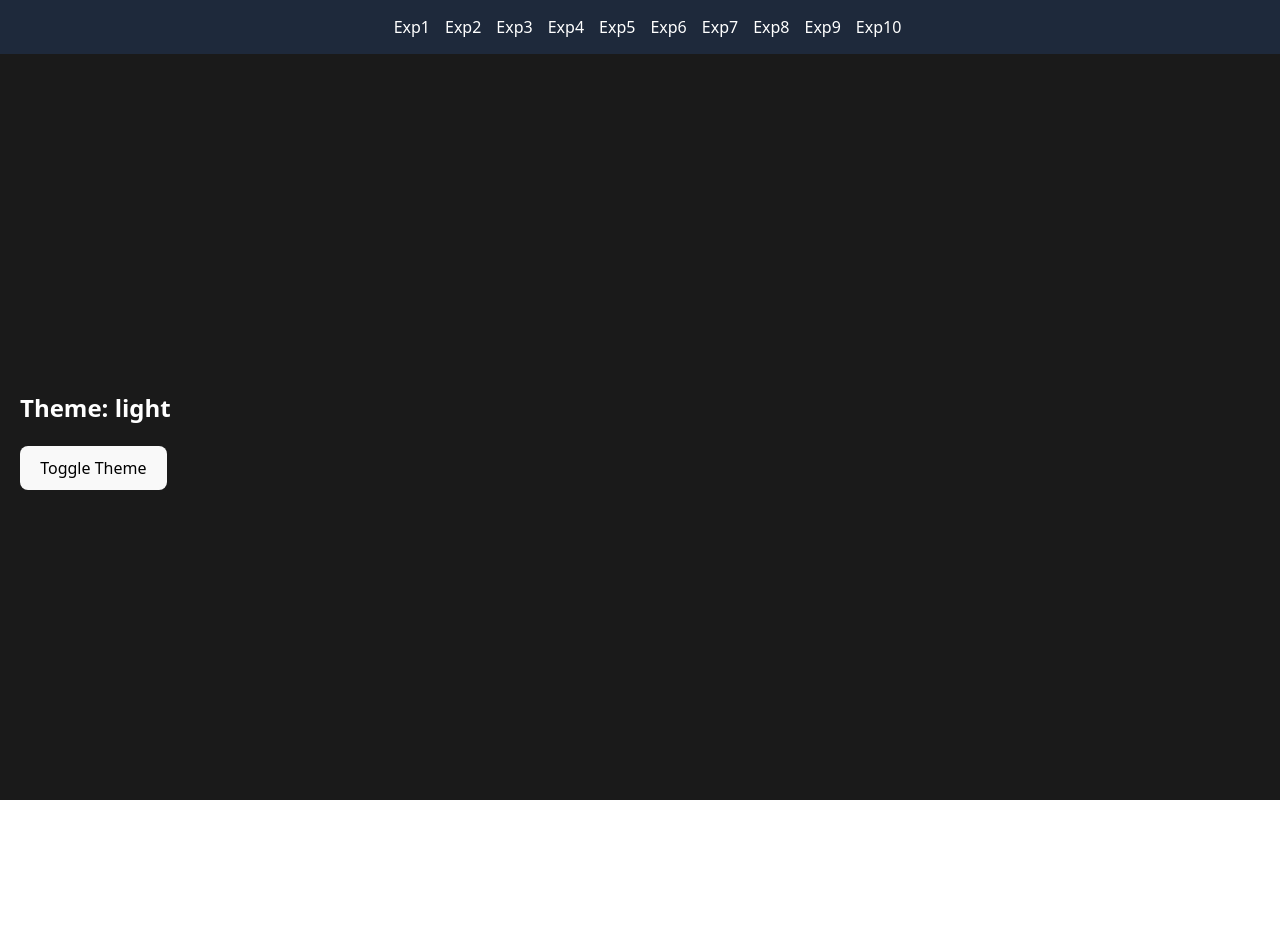
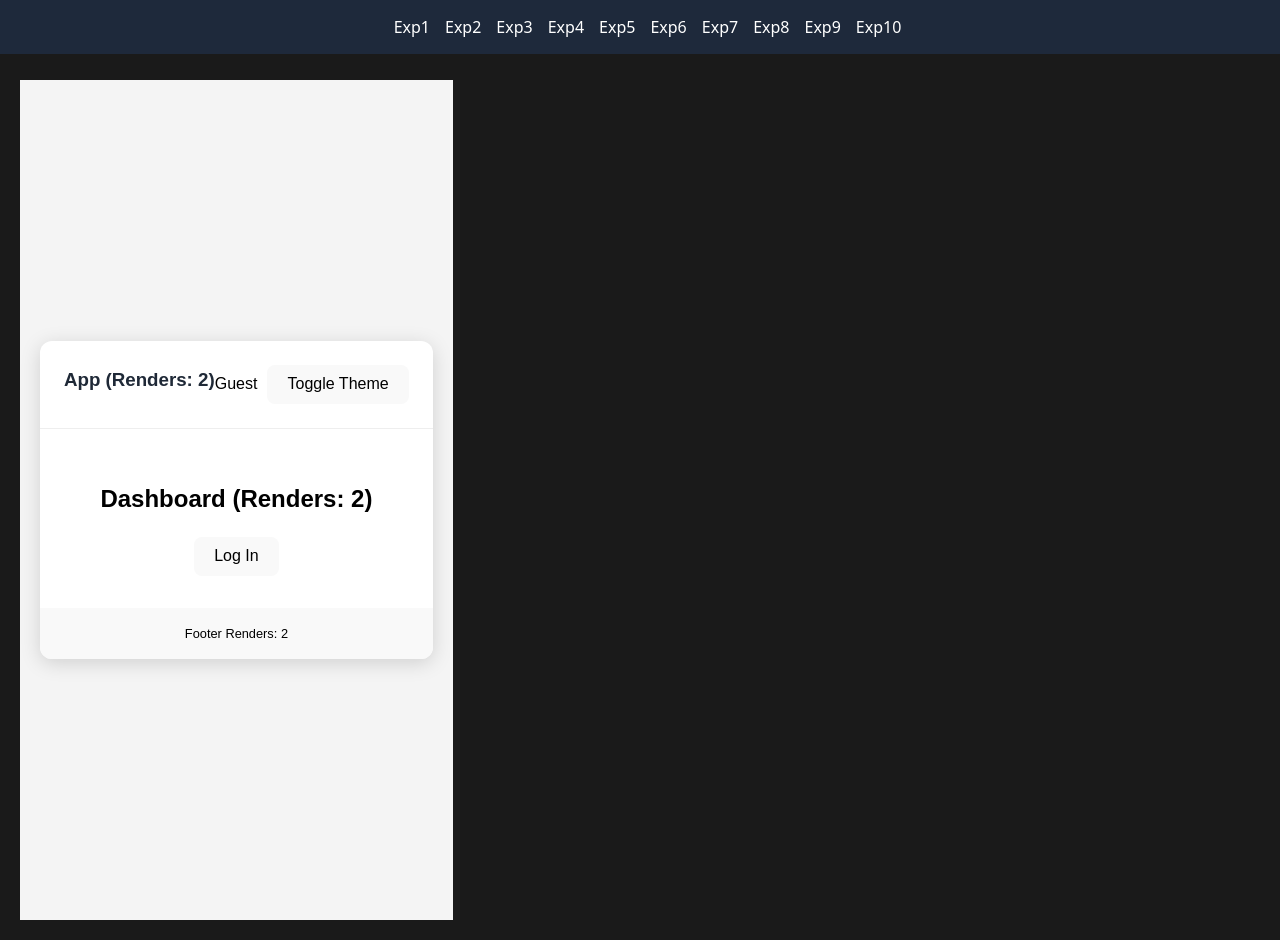
Before and after one commit to shomyasarthakdixit-gif/Fed_Lab, a React (Vite) app: page /exp8 in a window 1280 px wide. Before the commit the page ends 800 px from the top, so only its background shows below. Built offline with nearby package versions, Linux system fonts and the light colour scheme.

Commit message:
updated commit

```diff
--- a/src/experiments/Exp-8.jsx
+++ b/src/experiments/Exp-8.jsx
@@ -1,27 +1,137 @@
-import React, { createContext, useContext, useState } from "react";
+import React, { createContext, useState, useContext, useRef } from 'react';
 
+// ==========================================
+// 1. Create Contexts
+// ==========================================
 const ThemeContext = createContext();
+const AuthContext = createContext();
 
-function Child() {
-  const {theme,setTheme} = useContext(ThemeContext);
+// ==========================================
+// 2. Create Providers
+// ==========================================
+const ThemeProvider = ({ children }) => {
+  const [theme, setTheme] = useState('light');
+
+  const toggleTheme = () => {
+    setTheme((prevTheme) => (prevTheme === 'light' ? 'dark' : 'light'));
+  };
 
   return (
-    <button onClick={()=>setTheme(theme==="light"?"dark":"light")}>
-      Toggle Theme
-    </button>
+    <ThemeContext.Provider value={{ theme, toggleTheme }}>
+      {/* Centering Wrapper */}
+      <div style={{
+        display: 'flex',
+        justifyContent: 'center',
+        alignItems: 'center',
+        minHeight: '100vh',
+        backgroundColor: theme === 'light' ? '#f4f4f4' : '#1a1a1a',
+        padding: '20px'
+      }}>
+        {/* Main Content Card */}
+        <div style={{
+          width: '100%',
+          maxWidth: '800px',
+          backgroundColor: theme === 'light' ? '#ffffff' : '#222222',
+          color: theme === 'light' ? '#000000' : '#ffffff',
+          fontFamily: 'sans-serif',
+          boxShadow: '0 4px 20px rgba(0,0,0,0.15)',
+          borderRadius: '12px',
+          overflow: 'hidden'
+        }}>
+          {children}
+        </div>
+      </div>
+    </ThemeContext.Provider>
+  );
+};
+
+const AuthProvider = ({ children }) => {
+  const [user, setUser] = useState(null);
+  const login = (username) => setUser({ name: username });
+  const logout = () => setUser(null);
+
+  return (
+    <AuthContext.Provider value={{ user, login, logout }}>
+      {children}
+    </AuthContext.Provider>
+  );
+};
+
+// ==========================================
+// 3. Components
+// ==========================================
+const Navbar = () => {
+  const { theme, toggleTheme } = useContext(ThemeContext);
+  const { user, logout } = useContext(AuthContext);
+  const renderCount = useRef(0);
+  renderCount.current += 1;
+
+  return (
+    <nav style={{
+      padding: '1.5rem',
+      borderBottom: `1px solid ${theme === 'light' ? '#eee' : '#333'}`,
+      display: 'flex',
+      justifyContent: 'space-between',
+      alignItems: 'center'
+    }}>
+      <h3>App (Renders: {renderCount.current})</h3>
+      <div>
+        {user ? (
+          <button onClick={logout} style={{ marginRight: '10px' }}>Logout {user.name}</button>
+        ) : (
+          <span style={{ marginRight: '10px' }}>Guest</span>
+        )}
+        <button onClick={toggleTheme}>Toggle Theme</button>
+      </div>
+    </nav>
+  );
+};
+
+const UserProfile = () => {
+  const { user, login } = useContext(AuthContext);
+  const renderCount = useRef(0);
+  renderCount.current += 1;
+
+  return (
+    <div style={{ padding: '2rem', textAlign: 'center' }}>
+      <h2>Dashboard (Renders: {renderCount.current})</h2>
+      {!user ? (
+        <button onClick={() => login('ReactPro2026')}>Log In</button>
+      ) : (
+        <p>Welcome back, <strong>{user.name}</strong>!</p>
+      )}
+    </div>
+  );
+};
+
+const Footer = () => {
+  const { theme } = useContext(ThemeContext);
+  const renderCount = useRef(0);
+  renderCount.current += 1;
+
+  return (
+    <footer style={{
+      padding: '1rem',
+      backgroundColor: theme === 'light' ? '#f9f9f9' : '#333',
+      textAlign: 'center',
+      fontSize: '0.8rem'
+    }}>
+      Footer Renders: {renderCount.current}
+    </footer>
+  );
+};
+
+// ==========================================
+// 4. Main App
+// ==========================================
+export default function App() {
+  return (
+    <ThemeProvider>
+      <AuthProvider>
+        <Navbar />
+        <UserProfile />
+        <Footer />
+      </AuthProvider>
+    </ThemeProvider>
   );
 }
-
-function Exp8_ContextAPI() {
-
-  const [theme,setTheme] = useState("light");
-
-  return (
-    <ThemeContext.Provider value={{theme,setTheme}}>
-      <h2>Theme: {theme}</h2>
-      <Child/>
-    </ThemeContext.Provider>
-  );
-}
-
-export default Exp8_ContextAPI;
```
